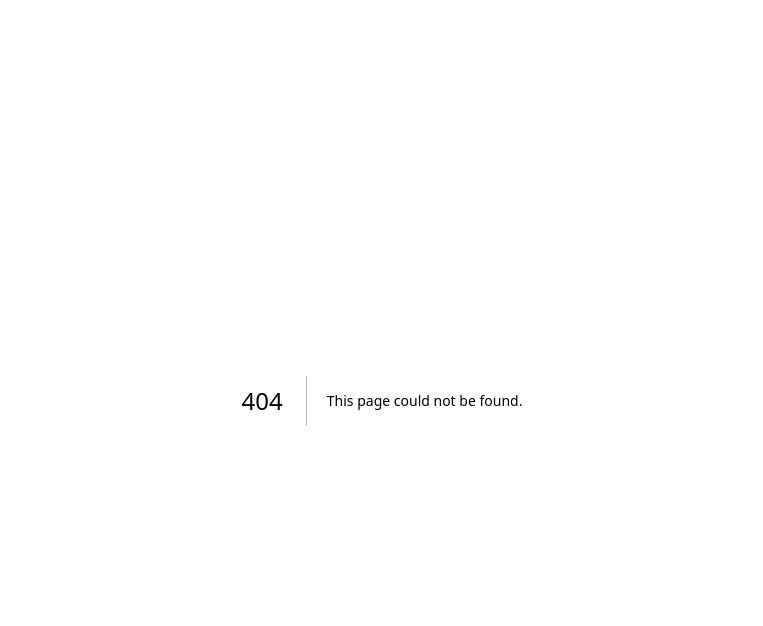
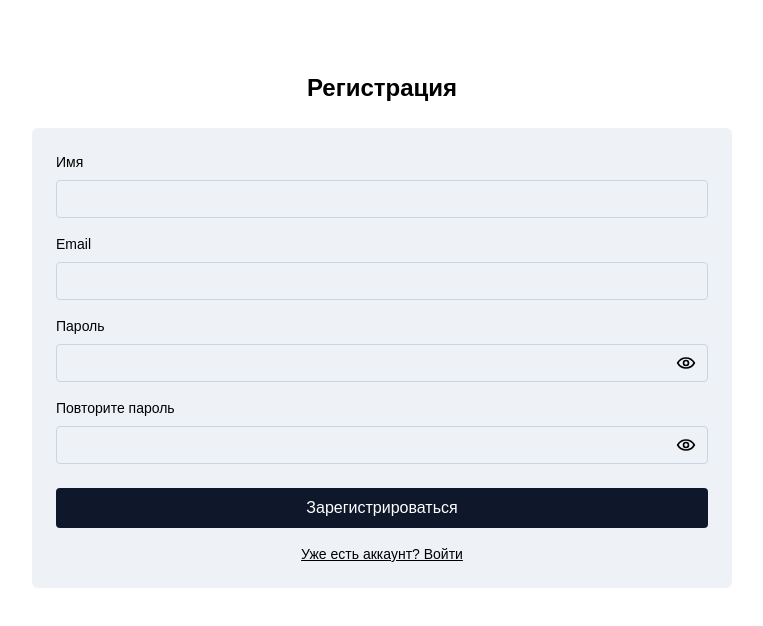
Before and after one commit to Djabir1007/next-auth-prisma, a Next.js app: page /register in a window 1280 px wide. Before the commit this address had no page. Shown: the top 626 px of the page, without its empty margins (258-1021 px from the left). Built offline with nearby package versions, Linux system fonts and the light colour scheme.

Commit message:
создать форму регистрации (#1)

```diff
--- a/src/app/layout.tsx
+++ b/src/app/layout.tsx
@@ -7,7 +7,9 @@ export default function RootLayout({
 }>) {
   return (
     <html lang="ru">
-      <body>{children}</body>
+      <body>
+        <main className="mt-8">{children}</main>
+      </body>
     </html>
   );
 }
--- /dev/null
+++ b/src/app/register/page.tsx
@@ -0,0 +1,15 @@
+import { RegisterForm } from "@/src/features/register-form/ui/RegisterForm";
+import { Container } from "@/src/shared/ui/container/Container";
+
+const RegisterPage = () => {
+  return (
+    <section className="py-10">
+      <Container>
+        <h1 className="mb-6 text-center text-2xl font-semibold">Регистрация</h1>
+        <RegisterForm />
+      </Container>
+    </section>
+  );
+};
+
+export default RegisterPage;
--- /dev/null
+++ b/src/features/register-form/ui/RegisterForm.styles.ts
@@ -0,0 +1,12 @@
+export const formClassName =
+  "mx-auto flex max-w-[700px] flex-col gap-4 rounded-md bg-[#eef2f7] p-6";
+
+export const fieldClassName = "flex flex-col gap-2";
+
+export const labelClassName = "text-sm font-medium";
+
+export const inputClassName =
+  "w-full rounded border border-slate-300 px-3 py-1.5 outline-none focus:border-slate-500";
+
+export const buttonClassName =
+  "mt-2 rounded bg-slate-900 px-4 py-2 text-white transition hover:bg-slate-700";
--- /dev/null
+++ b/src/features/register-form/ui/RegisterForm.tsx
@@ -0,0 +1,109 @@
+"use client";
+
+import { useState } from "react";
+import Link from "next/link";
+
+import {
+  formClassName,
+  fieldClassName,
+  labelClassName,
+  inputClassName,
+  buttonClassName,
+} from "./RegisterForm.styles";
+
+import { EyeIcon } from "@/src/shared/ui/icons/EyeIcon";
+
+export const RegisterForm = () => {
+  const [isPasswordVisible, setIsPasswordVisible] = useState(false);
+  const [isConfirmPasswordVisible, setIsConfirmPasswordVisible] =
+    useState(false);
+
+  const handlePasswordVisibility = () => {
+    setIsPasswordVisible((prev) => !prev);
+  };
+
+  const handleConfirmPasswordVisibility = () => {
+    setIsConfirmPasswordVisible((prev) => !prev);
+  };
+
+  return (
+    <form className={formClassName}>
+      <div className={fieldClassName}>
+        <label className={labelClassName} htmlFor="firstName">
+          Имя
+        </label>
+        <input
+          className={inputClassName}
+          type="text"
+          id="firstName"
+          name="firstName"
+          autoComplete="given-name"
+        />
+      </div>
+
+      <div className={fieldClassName}>
+        <label className={labelClassName} htmlFor="email">
+          Email
+        </label>
+        <input
+          className={inputClassName}
+          type="email"
+          id="email"
+          name="email"
+          autoComplete="email"
+        />
+      </div>
+
+      <div className={fieldClassName}>
+        <label className={labelClassName} htmlFor="password">
+          Пароль
+        </label>
+        <div className="relative">
+          <input
+            className={`${inputClassName} pr-10`}
+            type={isPasswordVisible ? "text" : "password"}
+            id="password"
+            name="password"
+            autoComplete="new-password"
+          />
+          <button
+            className="absolute right-3 top-1/2 -translate-y-1/2"
+            type="button"
+            onClick={handlePasswordVisibility}
+          >
+            <EyeIcon />
+          </button>
+        </div>
+      </div>
+
+      <div className={fieldClassName}>
+        <label className={labelClassName} htmlFor="confirmPassword">
+          Повторите пароль
+        </label>
+        <div className="relative">
+          <input
+            className={`${inputClassName} pr-10`}
+            type={isConfirmPasswordVisible ? "text" : "password"}
+            id="confirmPassword"
+            name="confirmPassword"
+            autoComplete="new-password"
+          />
+          <button
+            className="absolute right-3 top-1/2 -translate-y-1/2"
+            type="button"
+            onClick={handleConfirmPasswordVisibility}
+          >
+            <EyeIcon />
+          </button>
+        </div>
+      </div>
+
+      <button className={buttonClassName} type="submit">
+        Зарегистрироваться
+      </button>
+      <Link className="text-center text-sm underline" href="/login">
+        Уже есть аккаунт? Войти
+      </Link>
+    </form>
+  );
+};
--- /dev/null
+++ b/src/shared/ui/icons/EyeIcon.tsx
@@ -0,0 +1,20 @@
+export const EyeIcon = () => {
+  return (
+    <svg
+      width="20"
+      height="20"
+      viewBox="0 0 24 24"
+      fill="none"
+      aria-hidden="true"
+    >
+      <path
+        d="M2 12s3.5-6 10-6 10 6 10 6-3.5 6-10 6S2 12 2 12Z"
+        stroke="currentColor"
+        strokeWidth="2"
+        strokeLinecap="round"
+        strokeLinejoin="round"
+      />
+      <circle cx="12" cy="12" r="3" stroke="currentColor" strokeWidth="2" />
+    </svg>
+  );
+};
```
